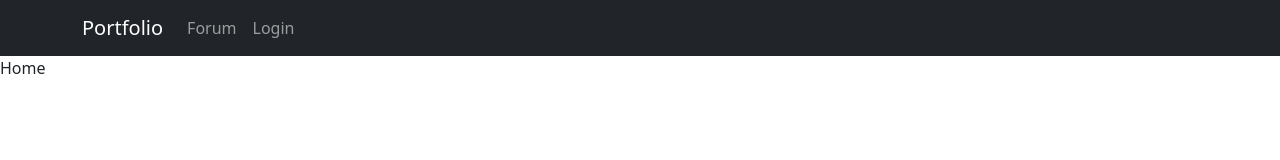
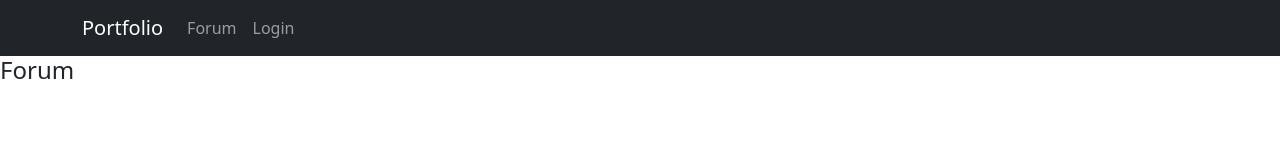
Before and after one commit to hannaheleen/5373022, a React (Create React App) app: page / in a window 1280 px wide. Shown: the top 160 px of the page. Built offline with nearby package versions, Linux system fonts and the light colour scheme.

Commit message:
LogIn funktioniert und Ordnerstruktur angefangen

```diff
--- a/src/App.js
+++ b/src/App.js
@@ -4,8 +4,10 @@ import Navigation from "./components/Navigation";
 import PrivateRoute from "./components/PrivateRoute";
 import Forum from "./pages/Forum";
 import Login from "./pages/Login";
+import { useAuth } from "./context/AuthContext";
 
 export default function App() {
+  const { user } = useAuth();
   return (
     <>
       <Navigation />
--- /dev/null
+++ b/src/components/forum_header/Forum_header.jsx
@@ -0,0 +1,22 @@
+import React from "react";
+
+const Forum_header = () => {
+  const ctaClicked = () => {
+    console.log("ctaClicked");
+  };
+  return (
+    <div>
+      <button
+        onClick={() => {
+          console.log("Play Button clicked");
+        }}
+      >
+        Play
+      </button>
+      <h1>Headline Header</h1>
+      <button onClick={ctaClicked}>Join Today</button>
+    </div>
+  );
+};
+
+export default Forum_header;
--- a/src/context/AuthContext.js
+++ b/src/context/AuthContext.js
@@ -1,4 +1,4 @@
-import React, { useContext, useState } from 'react';
+import React, { useContext, useState } from "react";
 
 const AuthContext = React.createContext();
 
@@ -7,11 +7,14 @@ export function useAuth() {
 }
 
 export function AuthProvider({ children }) {
-	const [user, setUser] = useState({
-		firstname: 'xx',
-		surname: 'xx',
-		email: 'xx',
-	}); //"xx","xx","xx" soll null sein
+  const [user, setUser] = useState(
+    //null);
+    {
+      firstname: "xx",
+      surname: "xx",
+      email: "xx",
+    }
+  );
 
   const login = (firstname, surname, email) => {
     setUser({ firstname, surname, email });
--- a/src/pages/Forum.js
+++ b/src/pages/Forum.js
@@ -1,5 +1,8 @@
 import React from "react";
+// import Forum_header from "./components/forum_header/Forum_header";
+// import MiddleSection from './components/middleSection/MiddleSection';
+// import Header from './components/header/Header';
 
 export default function Forum() {
-  return <div>Home</div>;
+  return <h4> Forum </h4>;
 }
```
Also changed, not shown: src/components/forum_header/Forum_header.css (added). Lines whose indentation alone changed are shown as unchanged.
